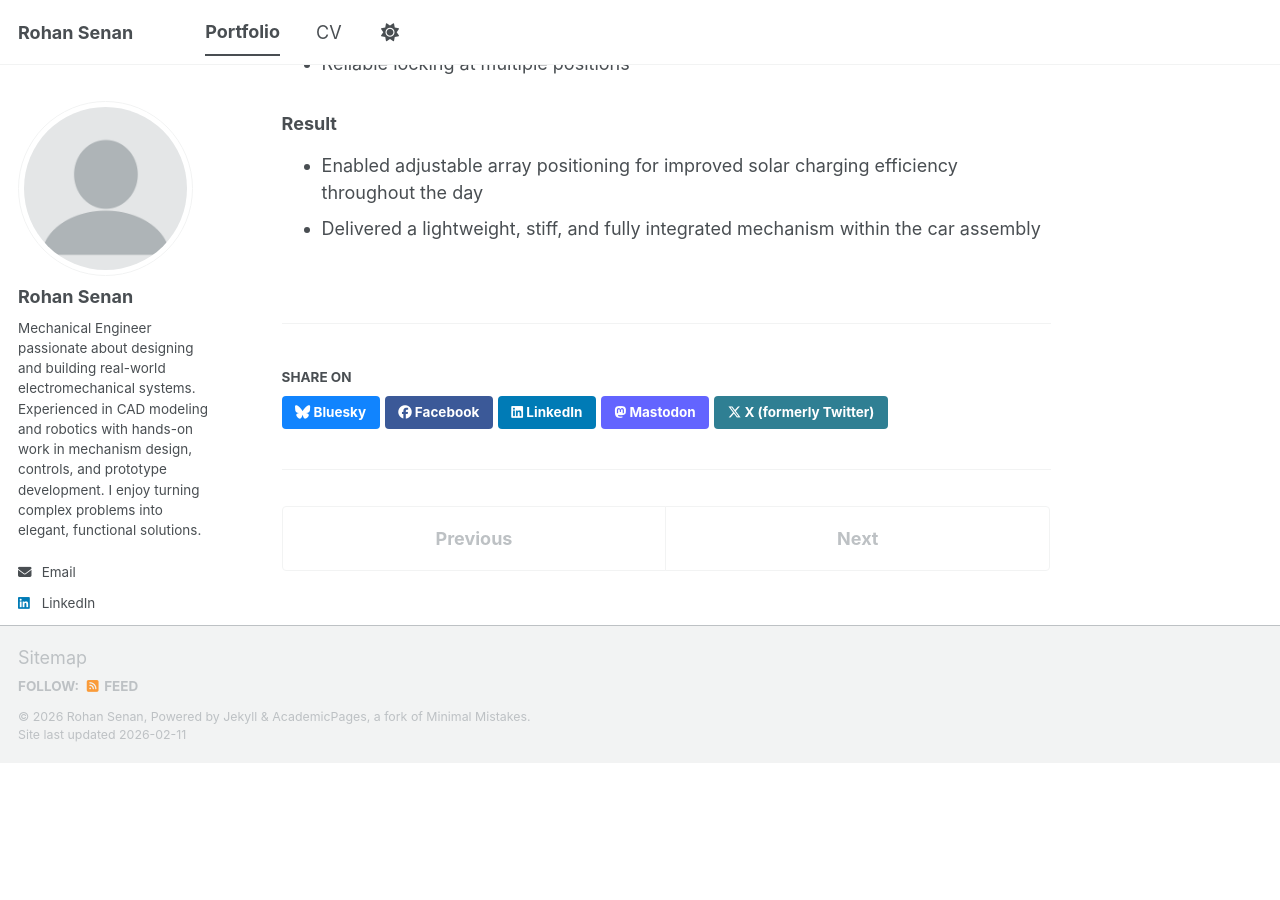
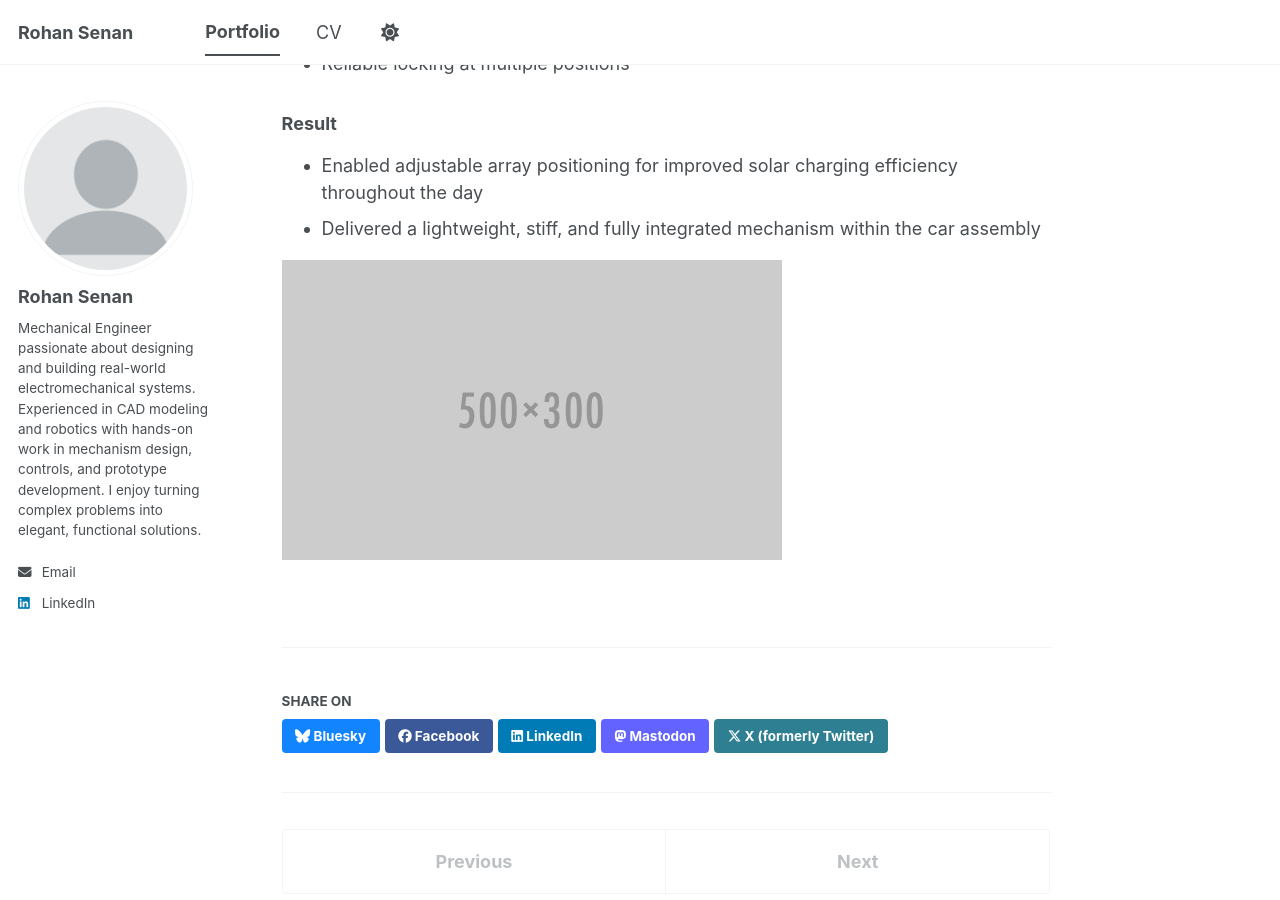
Before and after one commit to rohansenan/rohansenan.github.io, a Jekyll site: the page built from _portfolio/01_Solar_Car.md, in a window 1280 px wide and 900 px high, scrolled down 677 px. Built offline with Jekyll 4.4.1, drawn with Linux system fonts in a browser that asks for light colours; a script bundle is joined from its source files by our own code; library files that are not in the unit come from our copies; before the commit the page ends 1440 px from its top, so only the background shows below that.

Commit message:
Insert image for solar car project
Added image to enhance visual representation of solar car.

```diff
--- a/_portfolio/01_Solar_Car.md
+++ b/_portfolio/01_Solar_Car.md
@@ -23,3 +23,5 @@ To improve charging efficiency throughout the day, the upper body of the car (ho
 ### Result
 - Enabled adjustable array positioning for improved solar charging efficiency throughout the day
 - Delivered a lightweight, stiff, and fully integrated mechanism within the car assembly
+
+<img src='/images/500x300.png'>
```
